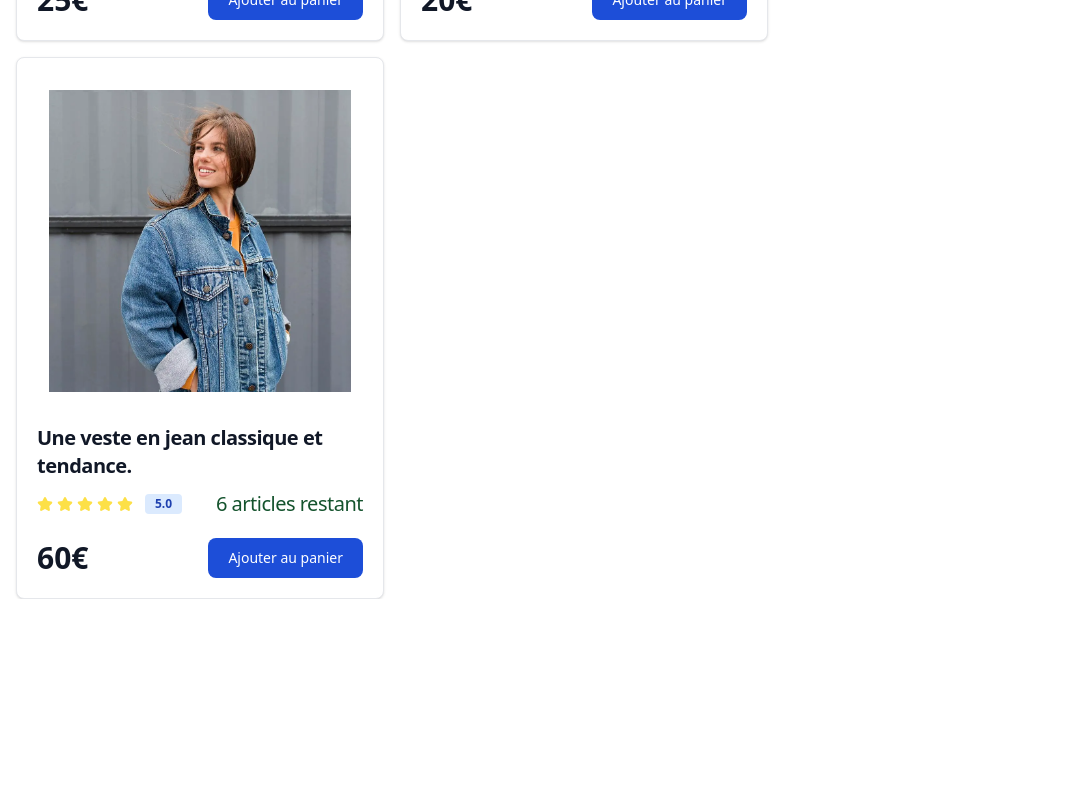
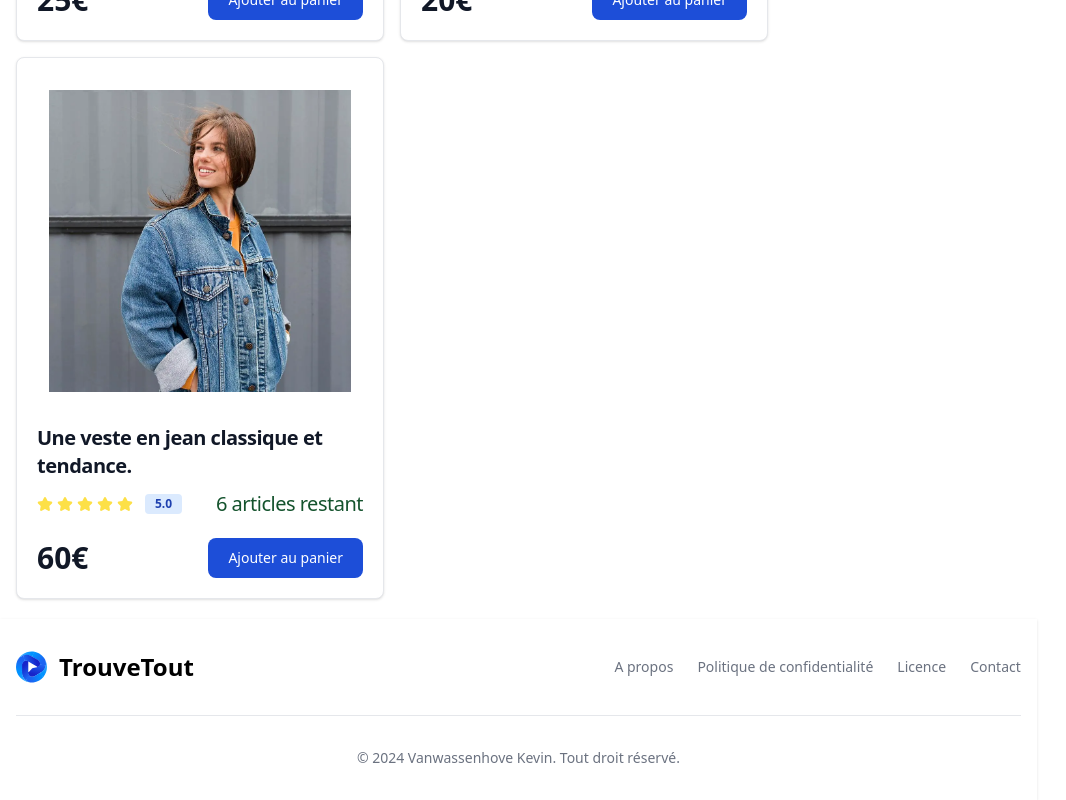
Before and after one commit to OnlyPassionCode/TINaim, a React (Vite) app: page / in a window 1280 px wide. Shown: the part 3756-4556 px from the top of the page, without its empty margins (0-1066 px from the left). Before the commit the page ends 4355 px from the top, so only its background shows below. Built offline with nearby package versions, Linux system fonts and the light colour scheme.

Commit message:
basic footer

```diff
--- a/index.html
+++ b/index.html
@@ -4,7 +4,7 @@
     <meta charset="UTF-8" />
     <link rel="icon" href="/logo.svg" type="image/x-icon">
     <meta name="viewport" content="width=device-width, initial-scale=1.0" />
-    <title>TINaim By Kevin</title>
+    <title>TrouveTout</title>
   </head>
   <body>
     <div id="root"></div>
--- a/src/App.tsx
+++ b/src/App.tsx
@@ -4,6 +4,7 @@
 import useItems from './hooks/useItems';
 import Item from './components/Catalog/Item';
 import Navbar from './components/Navbar/Navbar';
+import Footer from './components/Footer/Footer';
 
 function App() {
   const { items, loading, error } = useItems();
@@ -74,6 +75,7 @@
       <Catalog items={items} addToCart={addToCart}></Catalog>
       <Cart cart={cart} removeFromCart={removeFromCart} incrementItem={incrementItem} decrementItem={decrementItem}></Cart>
     </main>
+    <Footer></Footer>
     </>
   );
 }
--- /dev/null
+++ b/src/components/Footer/Footer.tsx
@@ -0,0 +1,32 @@
+function Footer(){
+    return (
+        <footer className="bg-white lg:w-[81%] mt-5 shadow dark:bg-gray-900">
+            <div className="w-full max-w-screen-xl mx-auto p-4 md:py-8">
+                <div className="sm:flex sm:items-center sm:justify-between">
+                    <a href="#" className="flex items-center mb-4 sm:mb-0 space-x-3 rtl:space-x-reverse">
+                        <img src="/logo.svg" className="h-8" alt="Flowbite Logo" />
+                        <span className="self-center text-2xl font-semibold whitespace-nowrap dark:text-white">TrouveTout</span>
+                    </a>
+                    <ul className="flex flex-wrap items-center mb-6 text-sm font-medium text-gray-500 sm:mb-0 dark:text-gray-400">
+                        <li>
+                            <a href="#" className="hover:underline me-4 md:me-6">A propos</a>
+                        </li>
+                        <li>
+                            <a href="#" className="hover:underline me-4 md:me-6">Politique de confidentialité</a>
+                        </li>
+                        <li>
+                            <a href="#" className="hover:underline me-4 md:me-6">Licence</a>
+                        </li>
+                        <li>
+                            <a href="#" className="hover:underline">Contact</a>
+                        </li>
+                    </ul>
+                </div>
+                <hr className="my-6 border-gray-200 sm:mx-auto dark:border-gray-700 lg:my-8" />
+                <span className="block text-sm text-gray-500 sm:text-center dark:text-gray-400">© 2024 <a href="https://kevin-vanwassenhove.com/" className="hover:underline" target="_blank">Vanwassenhove Kevin</a>. Tout droit réservé.</span>
+            </div>
+        </footer>
+    );
+}
+
+export default Footer;
```
